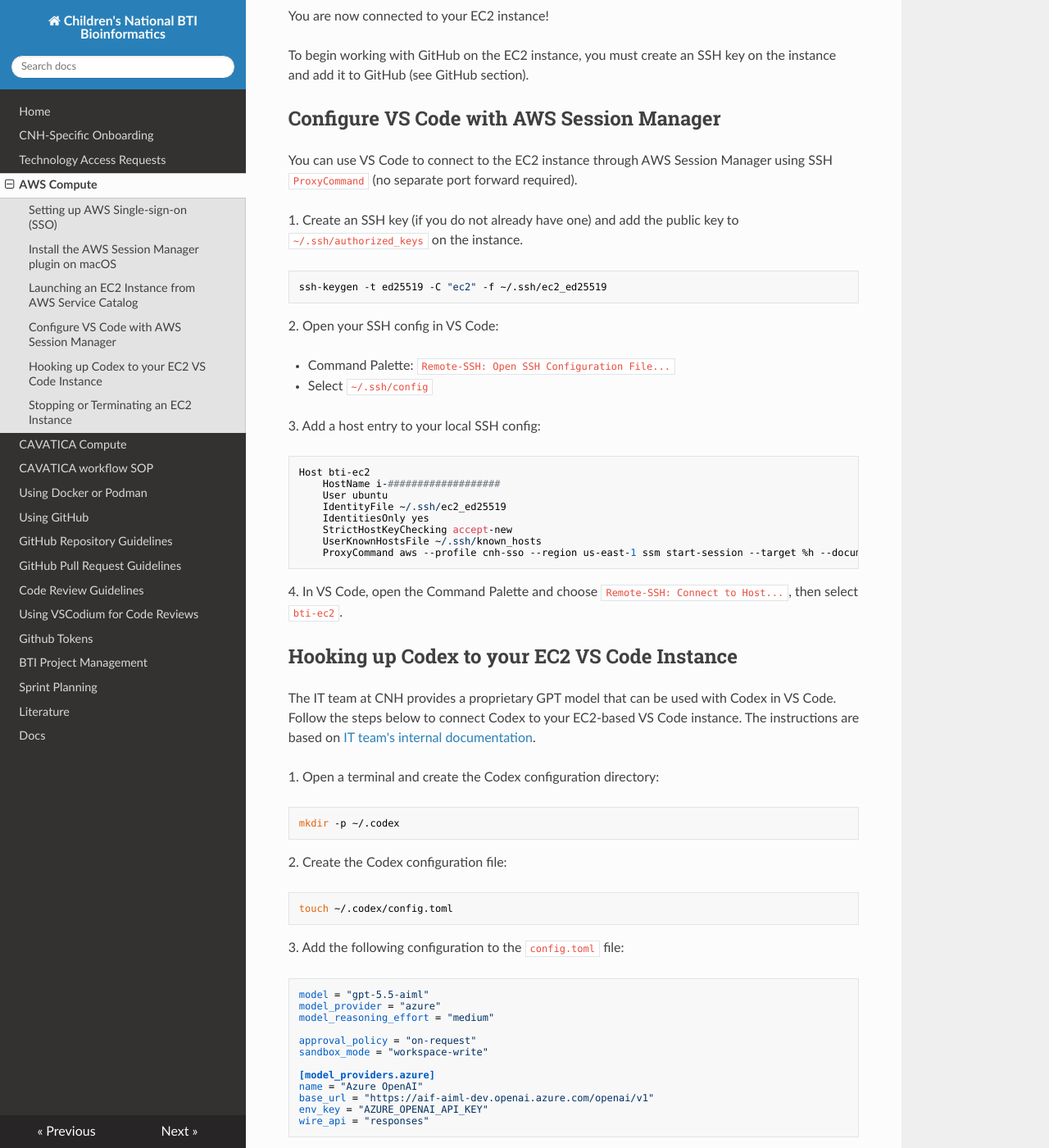
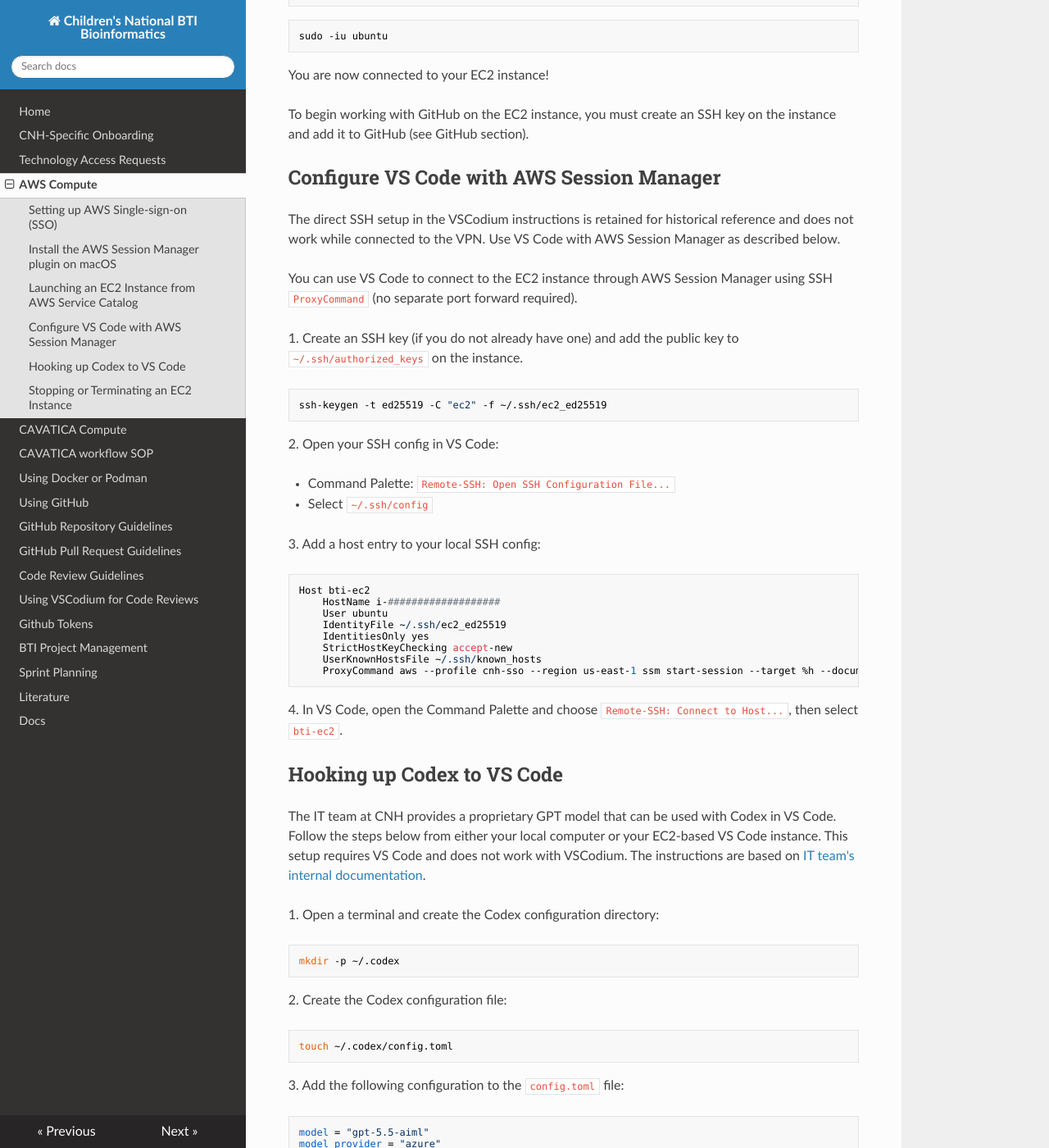
Before and after one commit to childrens-bti/bti-bfx-docs, an MkDocs documentation site: the page built from docs/aws.md, in a window 1280 px wide and 1400 px high, scrolled down 1630 px. Shown: the whole window at 82% size. Built offline with MkDocs 1.6.1, drawn with Linux system fonts in a browser that asks for light colours; nearby versions of some CDN libraries; some of the changed text lies outside the part shown.

Commit message:
add notes for ec2 and vscodium

```diff
--- a/docs/aws.md
+++ b/docs/aws.md
@@ -1,4 +1,6 @@
 # AWS Computing
+
+If you are setting up Codex in VS Code on your local computer, you do not need to create or connect to an EC2 instance. Skip ahead to [Hooking up Codex to VS Code](#hooking-up-codex-to-vs-code).
 
 ## Setting up AWS Single-sign-on (SSO)
 
@@ -70,6 +72,8 @@
 
 ## Configure VS Code with AWS Session Manager
 
+The direct SSH setup in the VSCodium instructions is retained for historical reference and does not work while connected to the VPN. Use VS Code with AWS Session Manager as described below.
+
 You can use VS Code to connect to the EC2 instance through AWS Session Manager using SSH `ProxyCommand` (no separate port forward required).
 
 1\. Create an SSH key (if you do not already have one) and add the public key to `~/.ssh/authorized_keys` on the instance.
@@ -98,9 +102,9 @@
 
 4\. In VS Code, open the Command Palette and choose `Remote-SSH: Connect to Host...`, then select `bti-ec2`.
 
-## Hooking up Codex to your EC2 VS Code Instance
+## Hooking up Codex to VS Code
 
-The IT team at CNH provides a proprietary GPT model that can be used with Codex in VS Code. Follow the steps below to connect Codex to your EC2-based VS Code instance. The instructions are based on [IT team's internal documentation](https://sacnhaimldocsdev.z20.web.core.windows.net/code-assistants/codex-vscode-setup/).
+The IT team at CNH provides a proprietary GPT model that can be used with Codex in VS Code. Follow the steps below from either your local computer or your EC2-based VS Code instance. This setup requires VS Code and does not work with VSCodium. The instructions are based on [IT team's internal documentation](https://sacnhaimldocsdev.z20.web.core.windows.net/code-assistants/codex-vscode-setup/).
 
 1\. Open a terminal and create the Codex configuration directory:
 
```
